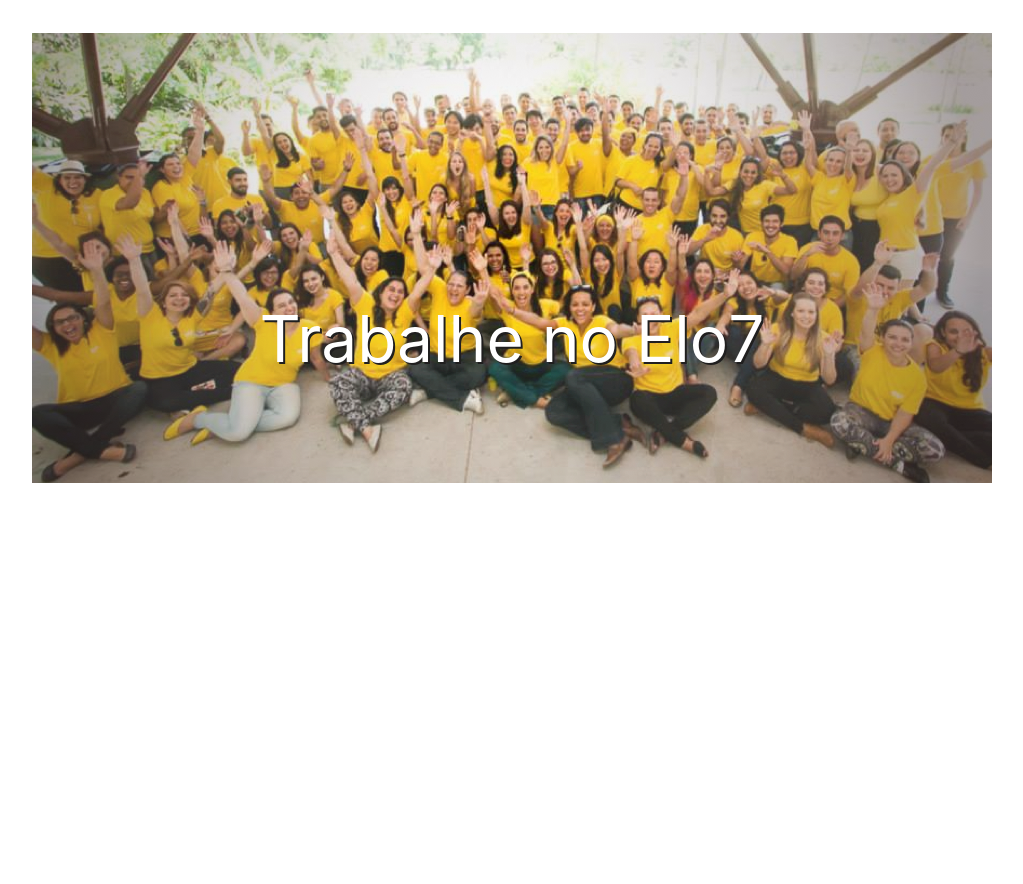
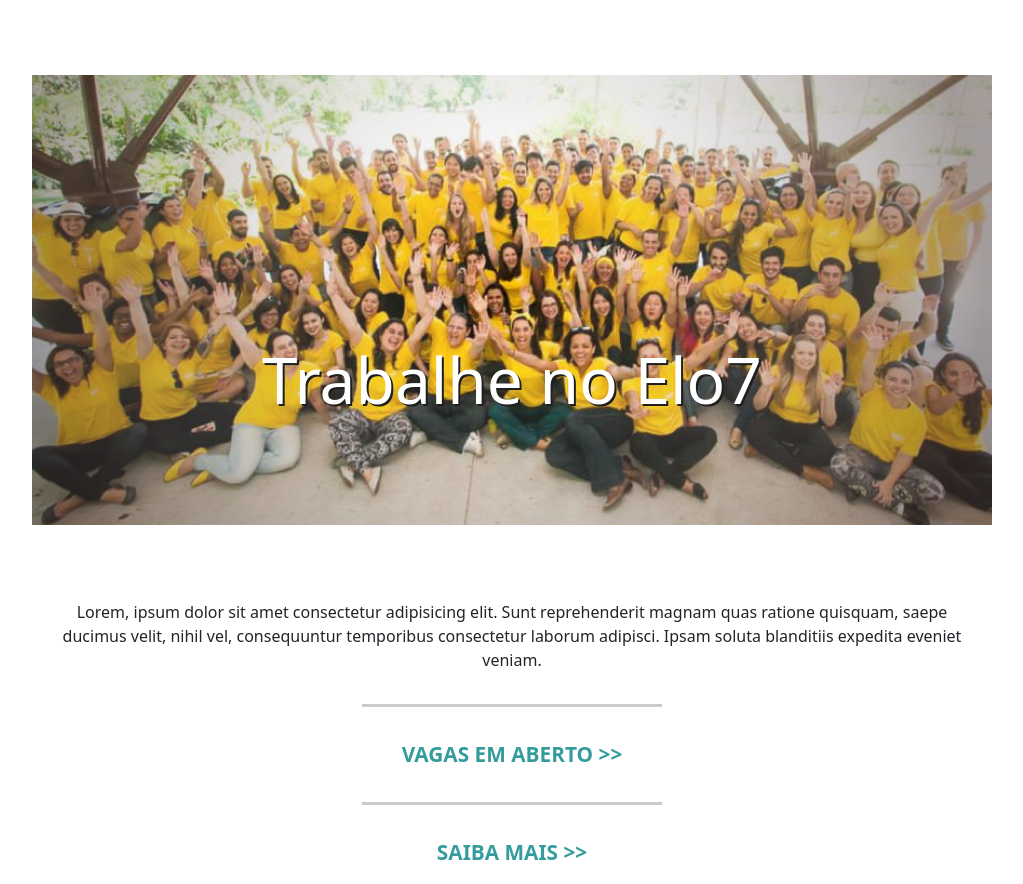
Before and after one commit to pedrocosta99/teste-elo7, a Svelte app in the folder svelte/: page / in a window 1280 px wide. Shown: the whole page, without its empty margins (128-1151 px from the left). Before the commit the page ends 800 px from the top, so only its background shows below. Built offline with nearby package versions, Linux system fonts and the light colour scheme.

Commit message:
add button and line break

```diff
--- a/svelte/index.html
+++ b/svelte/index.html
@@ -4,6 +4,7 @@
     <meta charset="UTF-8" />
     <link rel="icon" href="/favicon.ico" />
     <meta name="viewport" content="width=device-width, initial-scale=1.0" />
+    <link href="https://cdn.jsdelivr.net/npm/bootstrap@5.2.0-beta1/dist/css/bootstrap.min.css" rel="stylesheet" integrity="sha384-0evHe/X+R7YkIZDRvuzKMRqM+OrBnVFBL6DOitfPri4tjfHxaWutUpFmBp4vmVor" crossorigin="anonymous">
     <title>Landing at Elo7</title>
   </head>
   <body>
--- a/svelte/src/App.svelte
+++ b/svelte/src/App.svelte
@@ -5,7 +5,22 @@
 
 <main>
   <Header/>
+  <p>
+    Lorem, ipsum dolor sit amet consectetur adipisicing elit. Sunt reprehenderit magnam quas ratione quisquam,
+    saepe ducimus velit, nihil vel, consequuntur temporibus consectetur laborum adipisci. Ipsam soluta blanditiis expedita eveniet veniam.
+  </p>
 
+  <hr>
+  <a href="https://jobs.kenoby.com/elo7" class='btn'>
+    VAGAS EM ABERTO >>
+  </a>
+
+
+
+  <hr>
+  <a href="https://www.elo7.com.br/sobre" class='btn'>
+    SAIBA MAIS >>
+  </a>
 
 </main>
 
@@ -19,6 +34,30 @@
     text-align: center;
     max-width: 1200px;
     margin: 0 auto;
+    display: flex;
+    flex-direction: column;
+    align-items: center;
   }
 
+  p{
+    max-width: 900px;
+
+  }
+
+  hr{
+    width: 300px;
+    color: rgba(14, 12, 12, 0.829);
+    border-width: 3.5px;
+  }
+
+  .btn{
+    width: fit-content;
+    padding: 15px 10px;
+    color: #359C9C;
+    font-weight: 700;
+    font-size: 1.3em;
+  }
+
+
+
 </style>
--- a/svelte/src/lib/Header.svelte
+++ b/svelte/src/lib/Header.svelte
@@ -10,7 +10,7 @@
     background-color: linear-gradient(90deg, rgba(0,0,0,0.39957990031950286) 0%, rgba(237,228,228,0) 50%, rgba(0,0,0,0.4023810207676821) 100%) ;
     background: url("../assets/teste/foto-header.png") no-repeat center;
     width: 100%;
-    height: 500px;
+    height: 600px;
     display: flex;
     text-align: center;
     justify-content:center;
```
